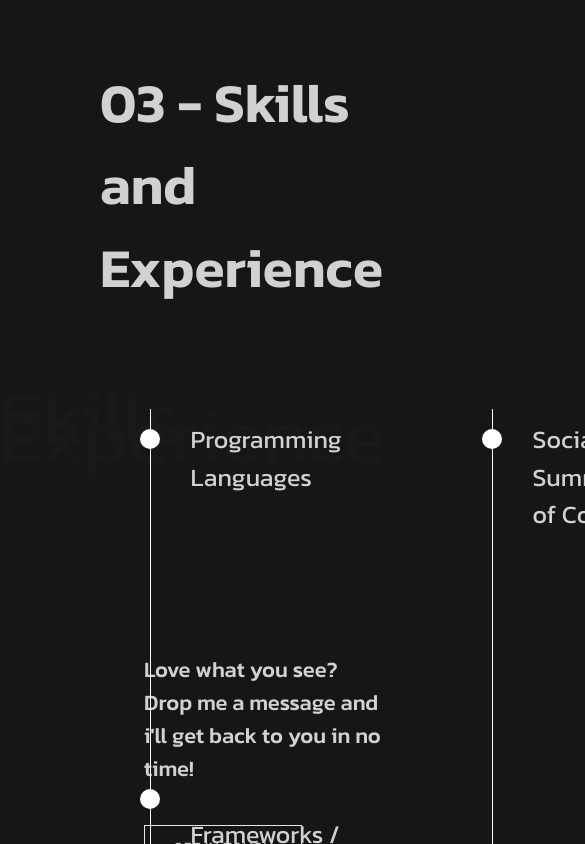
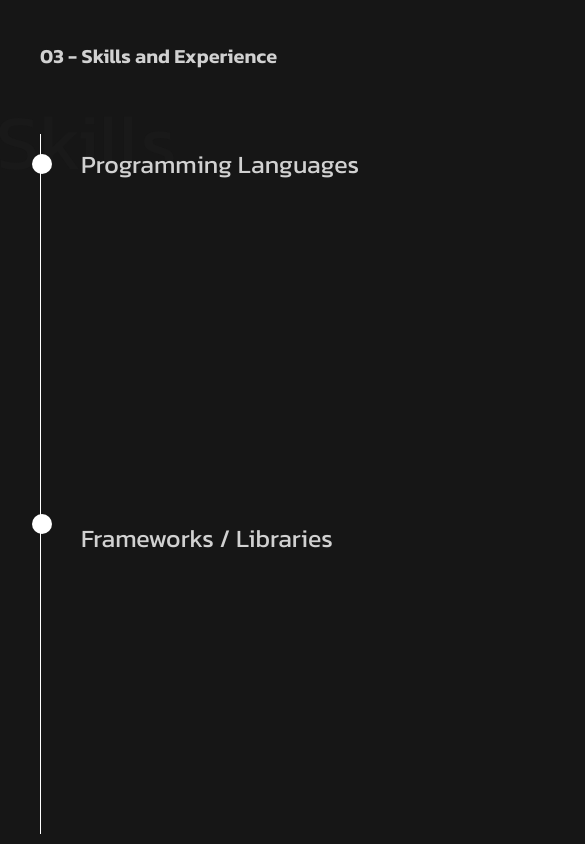
Before and after one commit to iamclintgeorge/Portfolio, a Next.js app: page / in a window 390 px wide. Shown: the part 4180-5024 px from the top of the page, 585 px wide, since content can reach past the window. Built offline with nearby package versions, Linux system fonts and the light colour scheme; a web font is replaced by a local one.

Commit message:
Made about skills section responsive
Signed-off-by: Clint George <clintbgeorge@gmail.com>

```diff
--- a/app/Sections/Skillsec.js
+++ b/app/Sections/Skillsec.js
@@ -6,39 +6,48 @@ const Skillsec = () => {
       <div className="mt-0">
         <div className="mt-20 mb-5 h-5 w-56 bg-slate-200 ml-auto"></div>
         <div>
-          <p className="font-kanit font-semibold text-[55px] ml-[100px] my-[100px]">
+          <p className="hidden sm:block font-kanit font-semibold text-[55px] ml-[100px] my-[100px]">
+            03 - Skills and Experience
+          </p>
+          <p className="flex-1 text-xl text-nowrap font-kanit text-[40px] mt-20 mr-0 font-semibold ml-10 sm:hidden">
             03 - Skills and Experience
           </p>
         </div>
       </div>
-      <div className="flex flex-row relative">
-        <div className="flex-1 flex flex-row">
-          <div className="w-[1px] h-[700px] ml-[150px] relative bg-white"></div>
-          <div className="rounded-[50%] h-[20px] w-[20px] bg-white absolute mt-[20px] ml-[140px]"></div>
-          <div className="rounded-[50%] h-[20px] w-[20px] bg-white absolute mt-[380px] ml-[140px]"></div>
+      <div className="flex flex-col sm:flex-row relative">
+        <div className="flex-1 flex flex-row mt-16 sm:mt-0">
+          <div className="w-[1px] h-[700px] ml-10 sm:ml-[150px] relative bg-white"></div>
+          <div className="rounded-[50%] h-[20px] w-[20px] bg-white absolute mt-[20px] ml-8 sm:ml-[140px]"></div>
+          <div className="rounded-[50%] h-[20px] w-[20px] bg-white absolute mt-[380px] ml-8 sm:ml-[140px]"></div>
           <div>
             <p className="mt-[12px] ml-[40px] text-[25px] font-kanit">
               Programming Languages
+            </p>
+            <p className="text-[#191919] text-[20vw] font-kanit relative ml-[-45px] mt-[-100px] p-0 z-[-1] sm:block">
+              Skills
             </p>
             <p className="mt-[320px] ml-[40px] text-[25px] font-kanit">
               Frameworks / Libraries
             </p>
           </div>
         </div>
-        <div className="flex-1 flex flex-row">
-          <div className="w-[1px] h-[700px] ml-[150px] relative bg-white"></div>
-          <div className="rounded-[50%] h-[20px] w-[20px] bg-white absolute mt-[20px] ml-[140px]"></div>
+        <div className="flex-1 flex flex-row mt-20 sm:mt-0">
+          <div className="w-[1px] h-[700px] ml-10 sm:ml-[150px] relative bg-white"></div>
+          <div className="rounded-[50%] h-[20px] w-[20px] bg-white absolute mt-[20px] ml-8 sm:ml-[140px]"></div>
           <div>
             <p className="mt-[12px] ml-[40px] text-[25px] font-kanit">
               Social Summer of Code
             </p>
+            <p className="text-[#191919] text-[20vw] font-kanit relative ml-[-45px] mt-[-100px] p-0 z-[-1] sm:block">
+              Experience
+            </p>
           </div>
         </div>
       </div>
-      <p className="text-[#191919] text-[20vw] font-kanit relative mt-[-750px] p-0 z-[-1]">
+      <p className="text-[#191919] text-[20vw] font-kanit relative sm:mt-[-750px] p-0 z-[-1] hidden sm:block">
         Skills
       </p>
-      <p className="text-[#191919] text-[20vw] font-kanit relative mt-[-100px] p-0 z-[-1]">
+      <p className="text-[#191919] text-[20vw] font-kanit relative mt-[-100px] p-0 z-[-1] hidden sm:block">
         Experience
       </p>
     </>
```
